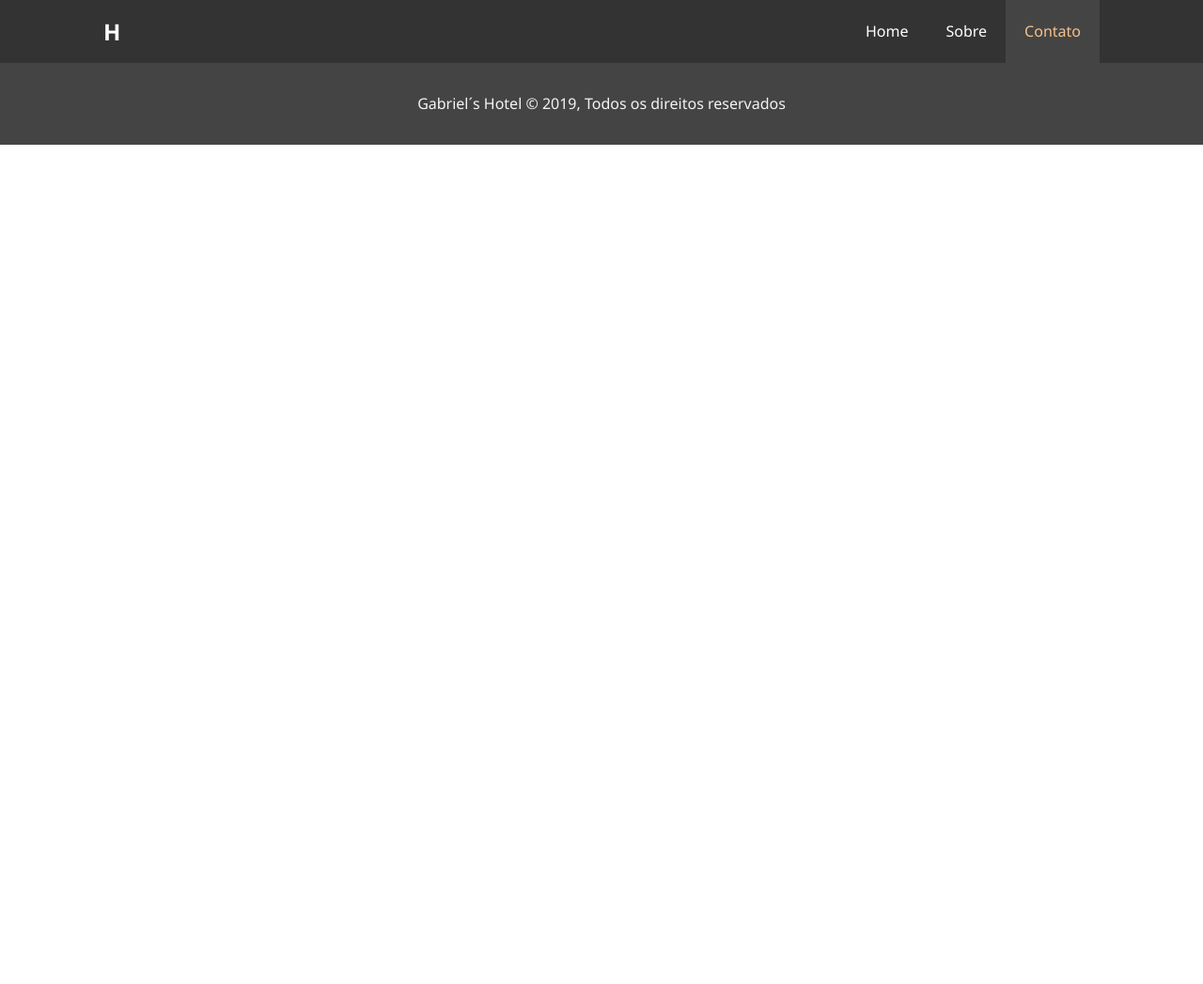
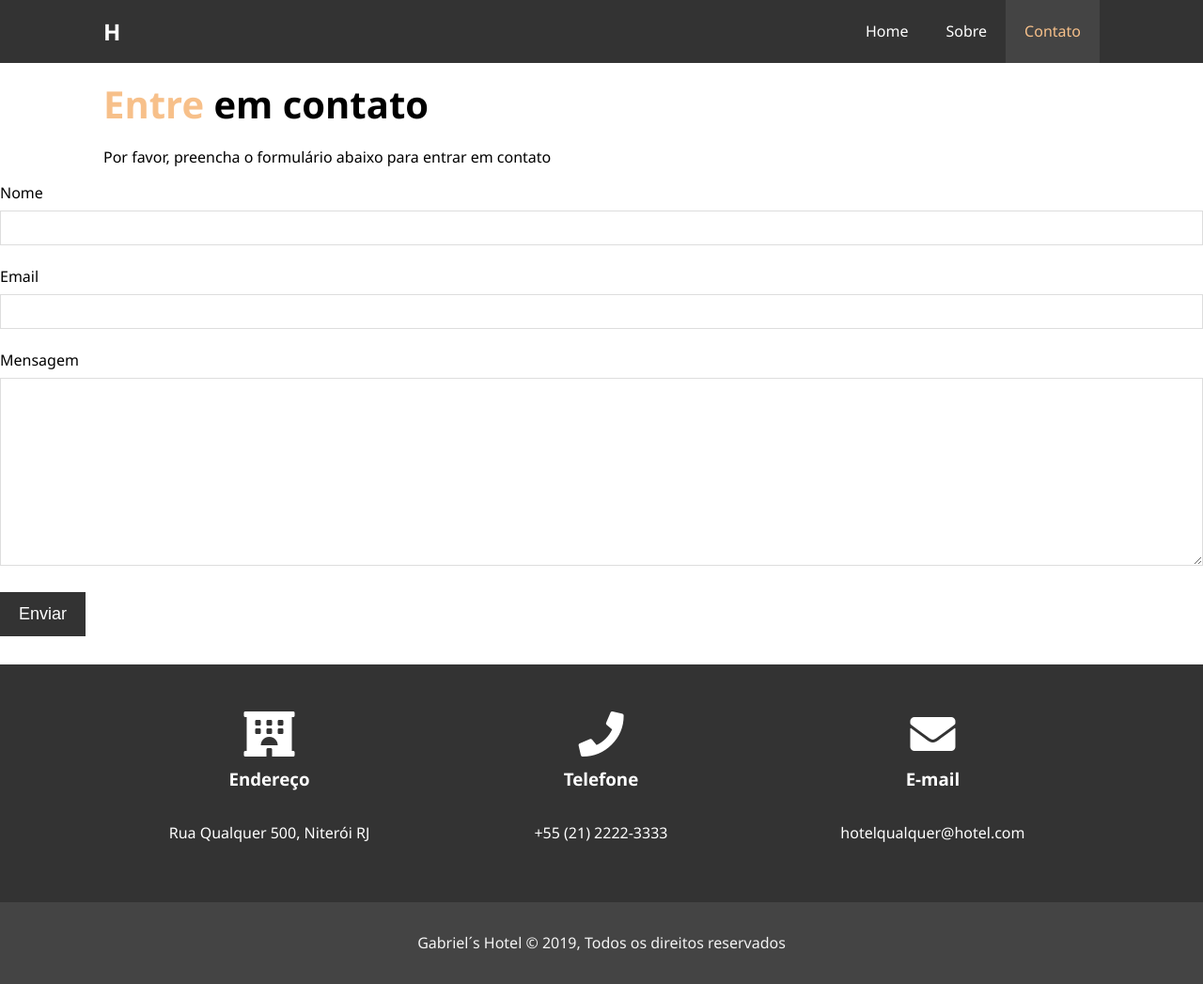
Before and after one commit to gabrielvf64/hotel-site, a plain HTML site: page contato.html in a window 1280 px wide. Shown: the whole page at 94% size. Before the commit the page ends 800 px from the top, so only its background shows below. Drawn offline with Linux system fonts and the light colour scheme.

Commit message:
Página de contato com formulário e section com algumas informações

```diff
--- a/contato.html
+++ b/contato.html
@@ -8,6 +8,8 @@
   <!--Duas metas que ajudam nos mecanismos de busca-->
   <meta name="description" content="Seja bem-vindo ao melhor hotel da região">
   <meta name="keywords" content="hotel, suite, niteroi, conforto, barato, bom">
+  <link rel="stylesheet" href="https://use.fontawesome.com/releases/v5.8.2/css/all.css"
+    integrity="sha384-oS3vJWv+0UjzBfQzYUhtDYW+Pj2yciDJxpsK1OYPAYjqT085Qq/1cq5FLXAZQ7Ay" crossorigin="anonymous">
   <link rel="stylesheet" href="css/style.css">
   <title>Hotel | Contato</title>
 </head>
@@ -26,6 +28,48 @@
     </nav>
   </header>
 
+  <section id="formulario-de-contato" class="py-3">
+    <div class="container">
+      <h1 class="cabecalho-maior"><span class=texto-primario>Entre</span> em contato</h1>
+      <p>Por favor, preencha o formulário abaixo para entrar em contato</p>
+    </div>
+    <form action="process.php">
+      <div class="form-group">
+        <label for="nome">Nome</label>
+        <input type="text" name="nome" id="nome">
+      </div>
+      <div class="form-group">
+        <label for="email">Email</label>
+        <input type="email" name="email" id="email">
+      </div>
+      <div class="form-group">
+        <label for="mensagem">Mensagem</label>
+        <textarea name="mensagem" id="mensagem" cols="30" rows="10"></textarea>
+      </div>
+      <button type="submit" class="btn">Enviar</button>
+    </form>
+  </section>
+
+  <section id="contato-info" class="bg-dark">
+    <div class="container">
+      <div class="box">
+        <i class="fas fa-hotel fa-3x"></i>
+        <h3>Endereço</h3>
+        <p>Rua Qualquer 500, Niterói RJ</p>
+      </div>
+      <div class="box">
+        <i class="fas fa-phone fa-3x"></i>
+        <h3>Telefone</h3>
+        <p>+55 (21) 2222-3333</p>
+      </div>
+      <div class="box">
+        <i class="fas fa-envelope fa-3x"></i>
+        <h3>E-mail</h3>
+        <p>hotelqualquer@hotel.com</p>
+      </div>
+    </div>
+  </section>
+
   <footer id="footer">
     <p>Gabriel´s Hotel &copy; 2019, Todos os direitos reservados</p>
   </footer>
--- a/css/style.css
+++ b/css/style.css
@@ -235,6 +235,33 @@ p {
   border-radius: 50%;
 }
 
+#formulario-de-contato .form-group {
+  margin-bottom: 20px;
+}
+
+#formulario-de-contato label {
+  display: block;
+  margin-bottom: 5px;
+}
+
+#formulario-de-contato input,
+#formulario-de-contato textarea {
+  width: 100%;
+  padding: 10px;
+  border: 1px #ddd solid;
+}
+
+/* ESTILO PARA O ESTADO FOCUS/CLICADO */
+#formulario-de-contato input:focus,
+#formulario-de-contato textarea:focus {
+  outline: none;
+  border-color: #f7c08a;
+}
+
+#formulario-de-contato textarea {
+  height: 200px;
+}
+
 /* Footer */
 #footer {
   text-align: center;
```
